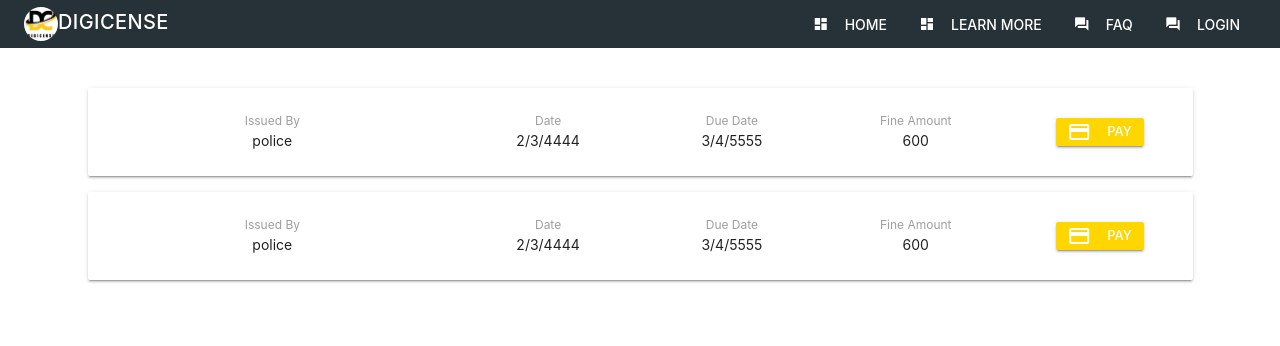
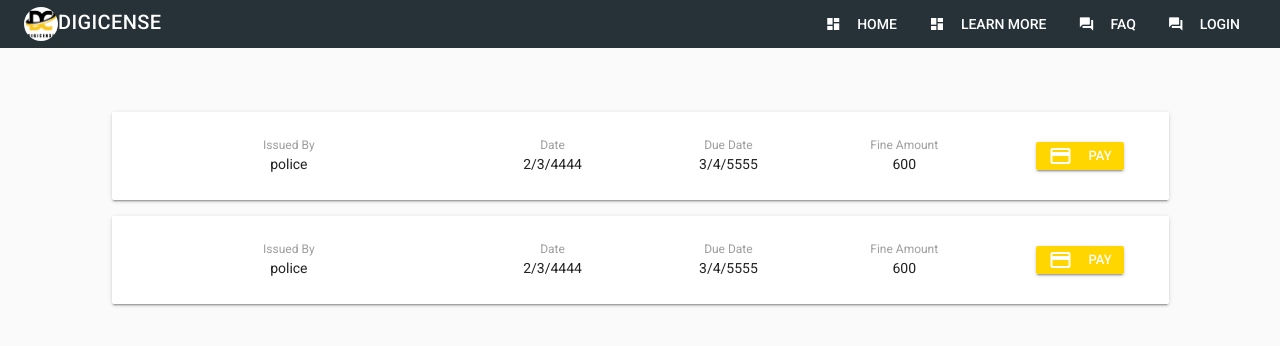
Before and after one commit to chathumi1995/DigiCense, a Vue app: page /fine in a window 1280 px wide. Shown: the top 346 px of the page. Built offline with nearby package versions, Linux system fonts and the light colour scheme; what vue-resource would draw is missing.

Commit message:
Navigation drawer overlap fixed

```diff
--- a/src/App.vue
+++ b/src/App.vue
@@ -1,10 +1,12 @@
 <template>
   <div id="app">
-    <navbar v-if="!isLogged"></navbar>
-    <nav-drawer v-if="isLogged"></nav-drawer>
-    <v-content>
-      <router-view />
-    </v-content>
+    <v-app>
+      <navbar v-if="!isLogged"></navbar>
+      <nav-drawer v-if="isLogged"></nav-drawer>
+      <v-content>
+        <router-view />
+      </v-content>
+    </v-app>
   </div>
 </template>
 
--- a/src/components/Dashboard/View.vue
+++ b/src/components/Dashboard/View.vue
@@ -1,11 +1,11 @@
 <template>
   <div>
-    <v-content>
+    <v-content style="margin-left=300px">
       <v-container fluid fill-height class="my-2">
         <v-layout align-center justify-center>
           <!--<v-layout row wrap>
           <v-flex xs12 sm6>-->
-          <v-card flat class="mx-5">
+          <v-card flat class="mx-5 pa-5">
             <h1 class="text-md-center">Digital Driving License</h1>
             <hr />
             <v-layout row wrap>
--- a/src/components/Fine.vue
+++ b/src/components/Fine.vue
@@ -1,48 +1,32 @@
 <template>
   <div>
-        <v-container class="my-5">
-            <v-card class="text-xs-center pa-3 ma-3">
+    <v-content style="margin-left=300px">
+      <v-container class="ma-5 pa-5" style="margin-left=300px">
+        <v-card class="text-xs-center pa-3 ma-3" style="margin-left=300px">
           <v-layout row wrap>
             <v-flex xs6 sm6 md4 class="pa-2">
-                        <div class="caption grey--text">
-                            Issued By
-                        </div>
-                        <div>
-                            police
-                        </div>
+              <div class="caption grey--text">Issued By</div>
+              <div>police</div>
             </v-flex>
             <v-flex xs6 sm4 md2 class="pa-2">
-                        <div class="caption grey--text">
-                            Date
-                        </div>
-                        <div>
-                            2/3/4444
-                        </div>
+              <div class="caption grey--text">Date</div>
+              <div>2/3/4444</div>
             </v-flex>
             <v-flex xs6 sm4 md2 class="pa-2">
-                        <div class="caption grey--text">
-                            Due Date
-                        </div>
-                        <div>
-                            3/4/5555
-                        </div>
+              <div class="caption grey--text">Due Date</div>
+              <div>3/4/5555</div>
             </v-flex>
             <v-flex xs6 sm4 md2 class="pa-2">
-                        <div class="caption grey--text">
-                            Fine Amount
-                        </div>
-                        <div>
-                            600
-                        </div>
+              <div class="caption grey--text">Fine Amount</div>
+              <div>600</div>
             </v-flex>
             <v-flex xs12 sm4 md2 class="pa-2">
               <div class="caption grey--text">
                 <v-btn small class="yellow accent-4" dark>
                   <v-icon left>payment</v-icon>
-                                <span> PAY </span>
+                  <span>PAY</span>
                 </v-btn>
               </div>
-
             </v-flex>
           </v-layout>
         </v-card>
@@ -50,53 +34,35 @@
         <v-card class="text-xs-center pa-3 ma-3">
           <v-layout row wrap>
             <v-flex xs6 sm6 md4 class="pa-2">
-                        <div class="caption grey--text px-4">
-                            Issued By
-                        </div>
-                        <div class="px-4">
-                            police
-                        </div>
+              <div class="caption grey--text px-4">Issued By</div>
+              <div class="px-4">police</div>
             </v-flex>
             <v-flex xs6 sm4 md2 class="pa-2">
-                        <div class="caption grey--text">
-                            Date
-                        </div>
-                        <div>
-                            2/3/4444
-                        </div>
+              <div class="caption grey--text">Date</div>
+              <div>2/3/4444</div>
             </v-flex>
             <v-flex xs6 sm4 md2 class="pa-2">
-                        <div class="caption grey--text">
-                            Due Date
-                        </div>
-                        <div>
-                            3/4/5555
-                        </div>
+              <div class="caption grey--text">Due Date</div>
+              <div>3/4/5555</div>
             </v-flex>
             <v-flex xs6 sm4 md2 class="pa-2">
-                        <div class="caption grey--text">
-                            Fine Amount
-                        </div>
-                        <div>
-                            600
-                        </div>
+              <div class="caption grey--text">Fine Amount</div>
+              <div>600</div>
             </v-flex>
             <v-flex xs12 sm4 md2 class="pa-2">
               <div class="caption grey--text">
                 <v-btn small class="yellow accent-4" dark>
                   <v-icon left>payment</v-icon>
-                                <span> PAY </span>
+                  <span>PAY</span>
                 </v-btn>
               </div>
-
             </v-flex>
           </v-layout>
         </v-card>
       </v-container>
+    </v-content>
   </div>
 </template>
 
 <script>
-
-
 </script>
--- a/src/components/Nav_Drawer.vue
+++ b/src/components/Nav_Drawer.vue
@@ -1,5 +1,5 @@
 <template>
-  <v-navigation-drawer flat dense fixed>
+  <v-navigation-drawer app flat dense fixed>
     <div class="text-center">
       <img src="../assets/digicense.png" height="100px" margin="30px" alt srcset />
     </div>
--- a/src/store.js
+++ b/src/store.js
@@ -10,6 +10,7 @@ export const store = new Vuex.Store({
     userId: null,
     user: null,
     license: null,
+    fines: [],
     isLogged: false
   },
   mutations: {
@@ -21,6 +22,9 @@ export const store = new Vuex.Store({
     setLicense(state, licenseData) {
       state.license = licenseData;
       state.isLogged = true;
+    },
+    setFines(state, fines) {
+      state.fines = fines;
     }
   },
   actions: {
@@ -34,21 +38,29 @@ export const store = new Vuex.Store({
           })
         )
         .then(async res => {
+          console.log(res);
           await commit("setUser", res.data);
           const header = {
             headers: { Authorization: "Bearer " + state.idToken }
           };
-          console.log(header);
-          axios
+          //fetch license from database
+          await axios
             .get("/license", header)
             .then(res => {
               console.log(res);
               commit("setLicense", res.data);
               router.push("/view");
             })
-            .catch(function(error) {
-              console.log(error);
-            });
+            .catch(function() {});
+
+          //fetch fines from database
+          axios
+            .get("/users/fines", header)
+            .then(res => {
+              console.log(res);
+              commit("setFines", res.data);
+            })
+            .catch(function() {});
         });
     }
   },
```
Lines whose indentation alone changed are shown as unchanged.
